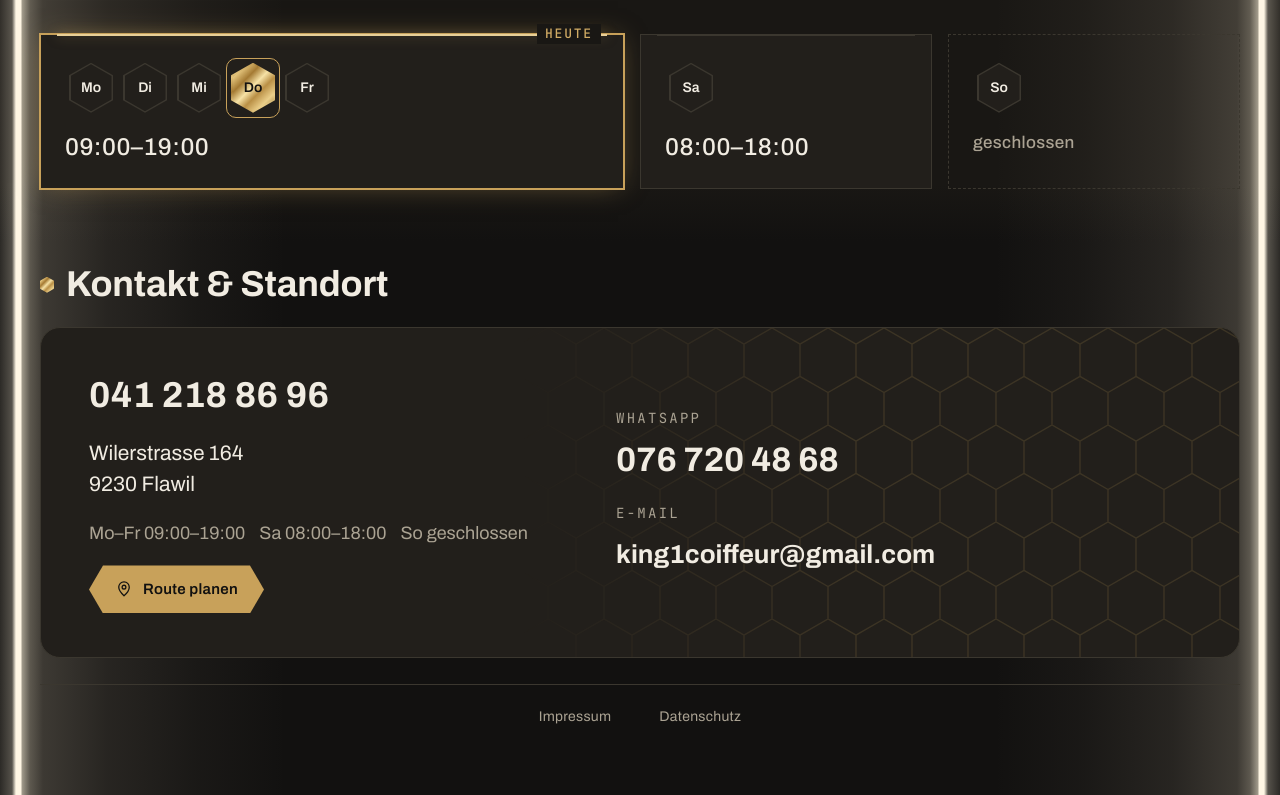
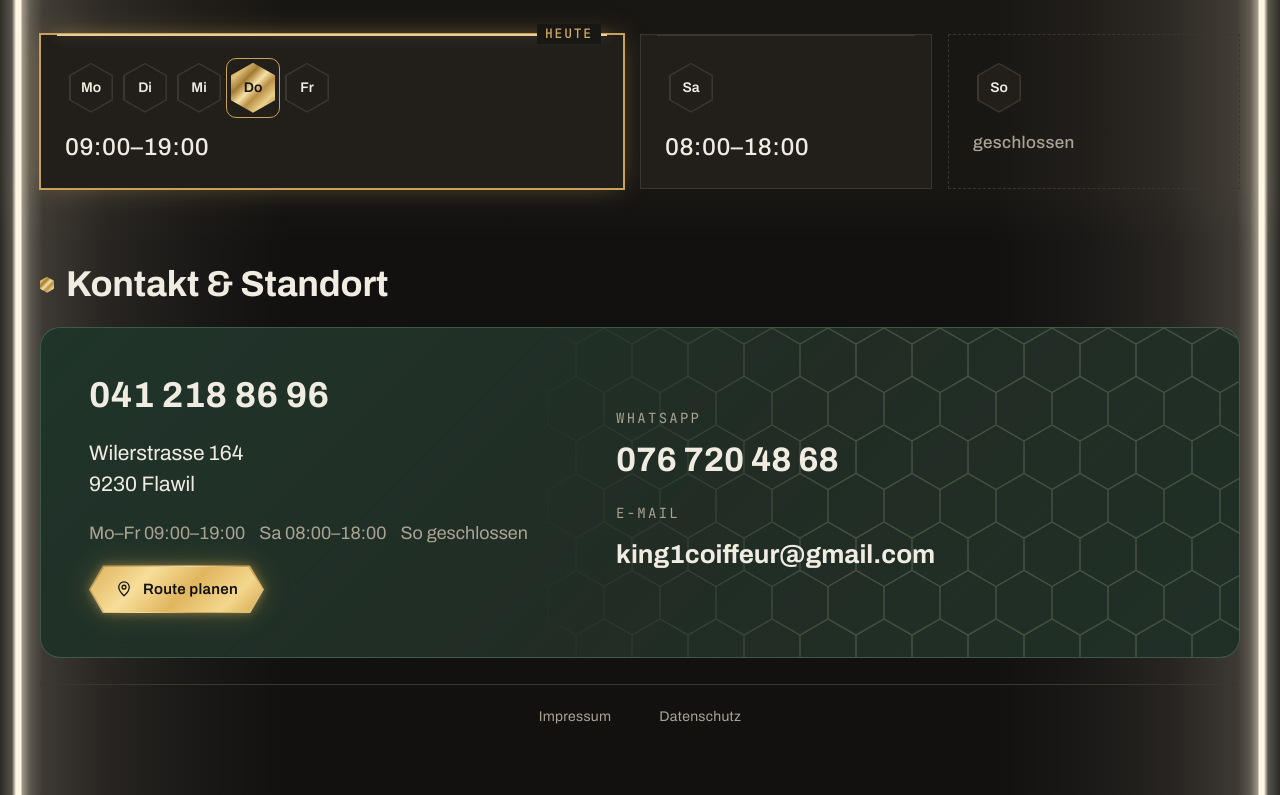
Before and after one commit to julia-mirku/coiffeur-king-muster, a plain HTML site: page index.html in a window 1280 px wide. Shown: the part 3097-3892 px from the top of the page. Drawn offline with Linux system fonts and the light colour scheme.

Commit message:
Add files via upload

```diff
--- a/index.html
+++ b/index.html
@@ -1271,6 +1271,25 @@ html body .crops::before,html body .crops::after{-webkit-mask-image:linear-gradi
   html body .crops::after,html body .reviews::after,html body .hours::after,html body .contact::after,html body footer.foot::after{background:linear-gradient(to left,rgba(232,222,200,.1) 0,#FFF6E4 6px,#FFF6E4 9px,rgba(248,238,214,.55) 10px,rgba(238,226,200,.26) 16px,rgba(230,214,190,.1) 40%,rgba(222,206,180,0) 100%)}
 }
 </style>
+<style id="kontakt-gruen-route-26-11">
+/* Julia 26.11: Grün der Leiste oben (#1F3A2E) unten wiederholen – Kontaktkarte etwas grüner */
+html body .contact .card{background:linear-gradient(135deg,rgba(31,58,46,.78) 0%,rgba(31,58,46,.5) 55%,rgba(31,58,46,.62) 100%),var(--raised);border-color:rgba(98,140,114,.45)}
+/* Julia 26.11: Waben so deutlich wie früher auf Braun */
+html body .contact .card .honey{background:rgba(206,214,170,.22)}
+/* Julia 26.11: «Route planen» unten glänzt beim Darüberfahren wie «Anrufen» */
+@keyframes routeglint{0%{background-position:100% 0,0 0}100%{background-position:0% 0,0 0}}
+html body .contact .c-btns .btn{transition:transform .18s ease,filter .25s ease}
+/* Julia 26.11: «Route planen» auch ohne Darüberfahren – weiches goldenes Leuchten und ruhiger Glanz */
+html body .contact .c-btns .btn{filter:drop-shadow(0 0 5px rgba(240,196,98,.4)) drop-shadow(0 0 14px rgba(240,190,80,.22))}
+html body .contact .c-btns .btn::after{background:var(--glint-soft),var(--metal-btn);background-size:400% 100%,100% 100%;background-repeat:no-repeat;background-position:100% 0,0 0;animation:glint2 10s ease-in-out 4s infinite}
+html body .contact .c-btns .btn::before{background:linear-gradient(135deg,#B48C45,#F3DA9C 45%,#C9A057 70%,#E9CC86)}
+@media (hover:hover){
+  html body .contact .c-btns .btn:hover{filter:drop-shadow(0 0 9px rgba(246,206,110,.85)) drop-shadow(0 0 26px rgba(240,190,80,.6));color:#17120A}
+  html body .contact .c-btns .btn:hover::before{background:linear-gradient(135deg,#B48C45,#FBE6AE 45%,#C9A057 70%,#F4D68E)}
+  html body .contact .c-btns .btn:hover::after{background:var(--glint-soft),linear-gradient(135deg,#EAC56E 0%,#FCE8B2 30%,#ECC977 55%,#FAE3A2 80%,#E2B85C 100%);background-size:400% 100%,100% 100%;background-repeat:no-repeat;animation:routeglint .9s ease-out 1 both}
+}
+html body .contact .c-btns .btn:active{filter:drop-shadow(0 0 9px rgba(246,206,110,.85)) drop-shadow(0 0 26px rgba(240,190,80,.6))}
+</style>
 </head>
 <body>
 <div class="mk-hinweis" id="mk-hinweis" role="note" lang="de" data-jr onclick="if(!event.target.closest('a'))window.open('https://webstudio-mirku.ch/','_blank','noopener')"><i aria-hidden="true"></i>Website-Entwurf von <a class="jr-link" href="https://webstudio-mirku.ch/" target="_blank" rel="noopener">Julia &amp; Robin Mirku</a> · nur zur Ansicht.</div>
```
